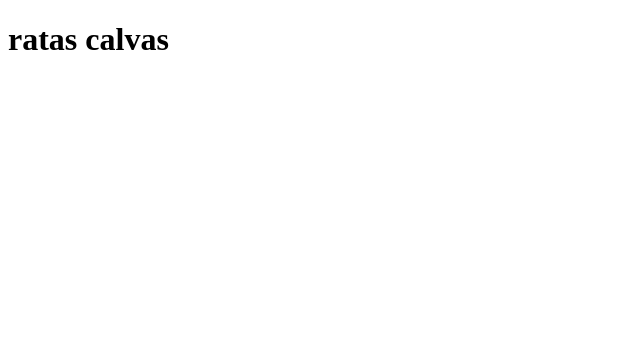
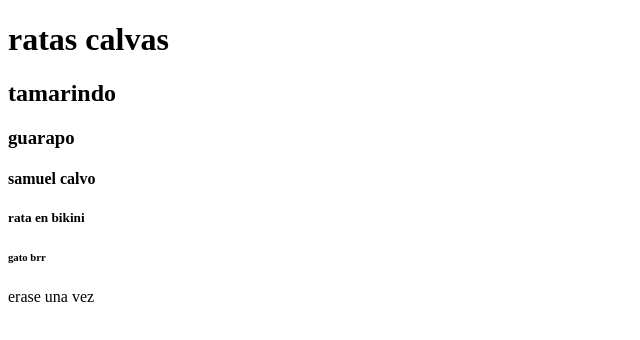
Before and after one commit to lau0814/htlm-laura-castro, a website: page index.html in a window 1280 px wide. Shown: the whole page, without its empty margins (0-640 px from the left). Drawn offline with Linux system fonts and the light colour scheme.

Commit message:
titulos y parrafos

```diff
--- a/index.html
+++ b/index.html
@@ -10,5 +10,23 @@
     <h1>
       ratas calvas
     </h1>
+    <h2>
+      tamarindo
+    </h2>
+    <h3>
+      guarapo
+    </h3>
+    <h4>
+      samuel calvo
+    </h4>
+    <h5>
+      rata en bikini
+    </h5>
+    <h6>
+      gato brr
+    </h6>
   </body>
 </html>
+<p>
+  erase una vez
+</p>
```
